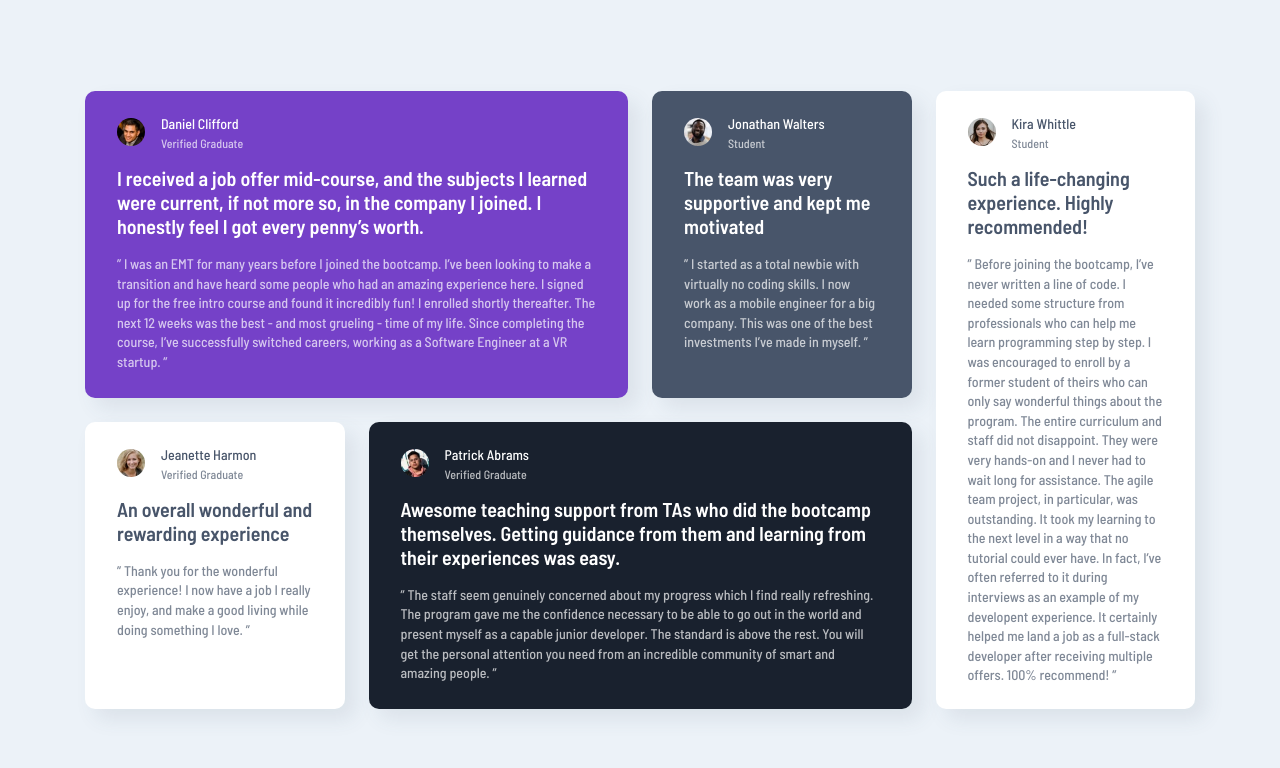
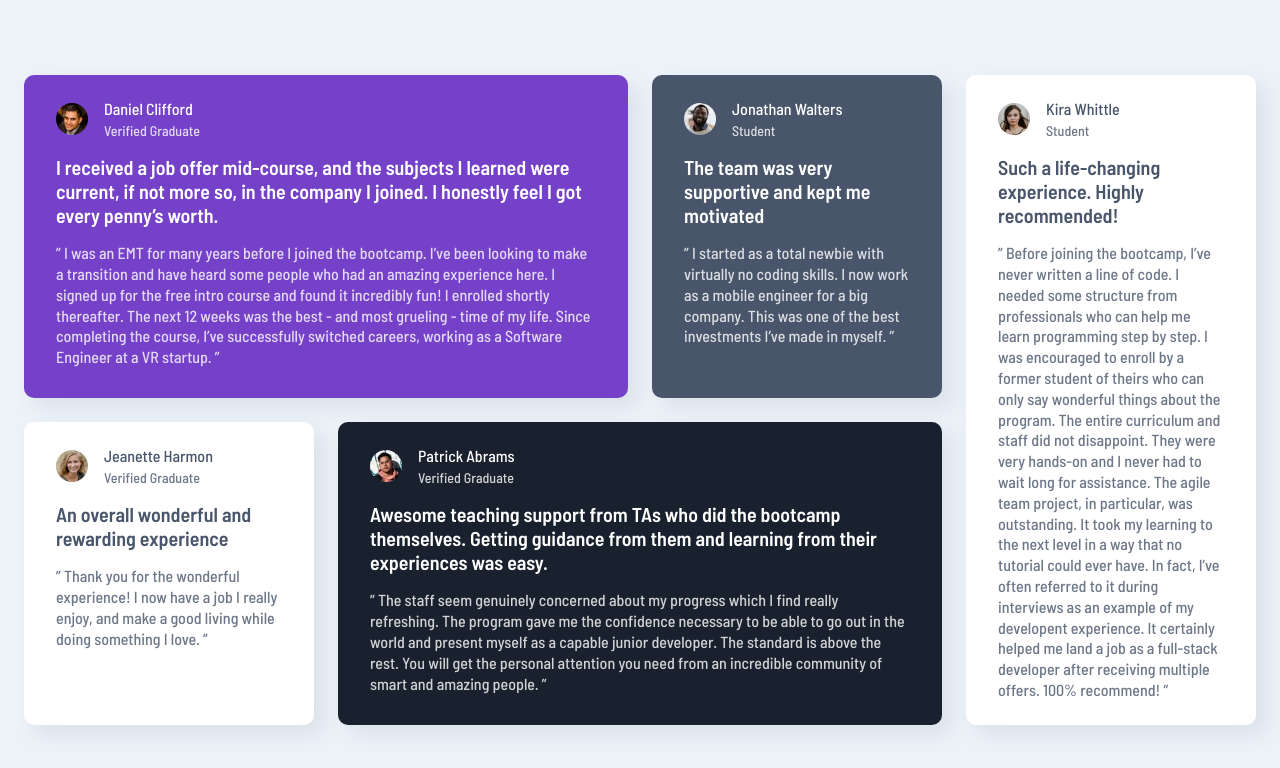
Before and after one commit to DarkstarXDD/testimonials-grid-section, a React (Vite) app: page / in a window 1280 px wide. Shown: the top 768 px of the page. Built offline with nearby package versions, Linux system fonts and the light colour scheme.

Commit message:
Update font sizes & colors

```diff
--- a/styles.css
+++ b/styles.css
@@ -29,19 +29,19 @@ picture {
 :root {
   --ff-barlow: "Barlow Semi Condensed", sans-serif;
 
-  --fs-300: 0.75rem;
-  --fs-400: 0.875rem;
+  --fs-300: 0.875rem;
+  --fs-400: 1rem;
   --fs-600: 1.25rem;
 
   --fw-medium: 500;
   --fw-semibold: 600;
 
   --clr-neutral-100: hsl(0, 0%, 100%);
-  --clr-neutral-150: hsla(0, 0%, 100%, 0.7); /* Dark background font color*/
+  --clr-neutral-150: hsla(0, 0%, 100%, 0.8);
   --clr-neutral-200: hsl(210, 46%, 95%);
 
   --clr-primary-400: hsl(217, 19%, 35%);
-  --clr-primary-450: hsla(217, 19%, 35%, 0.7); /* Light background font color*/
+  --clr-primary-450: hsla(217, 19%, 35%, 0.8);
   --clr-primary-475: hsla(217, 19%, 35%, 0.1);
   --clr-primary-600: hsl(263, 55%, 52%);
   --clr-primary-900: hsl(219, 29%, 14%);
@@ -128,8 +128,8 @@ body {
 
 .card__avatar {
   grid-area: avatar;
-  width: 1.75rem;
-  height: 1.75rem;
+  width: 2rem;
+  height: 2rem;
   border-radius: 100vw;
 }
 
@@ -149,7 +149,7 @@ body {
 }
 
 .card__testimonial {
-  line-height: 1.4;
+  line-height: 1.3;
   color: var(--clr-neutral-150);
 }
 
@@ -160,7 +160,7 @@ body {
 
 @media (min-width: 48rem) {
   .testimonial-grid {
-    max-width: 69.375rem;
+    max-width: 80rem;
     grid-template-columns: repeat(2, 1fr);
   }
 
```
